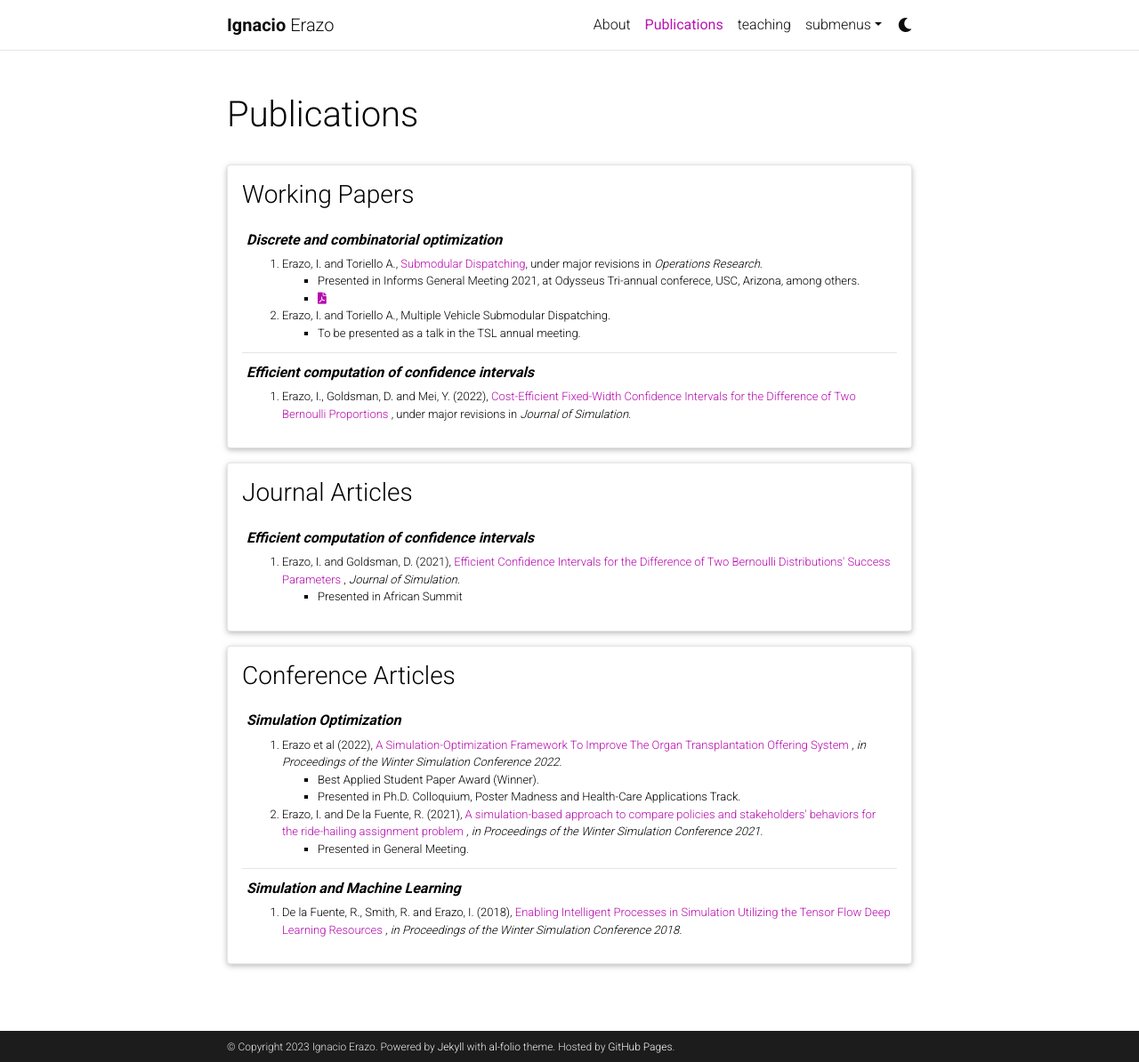
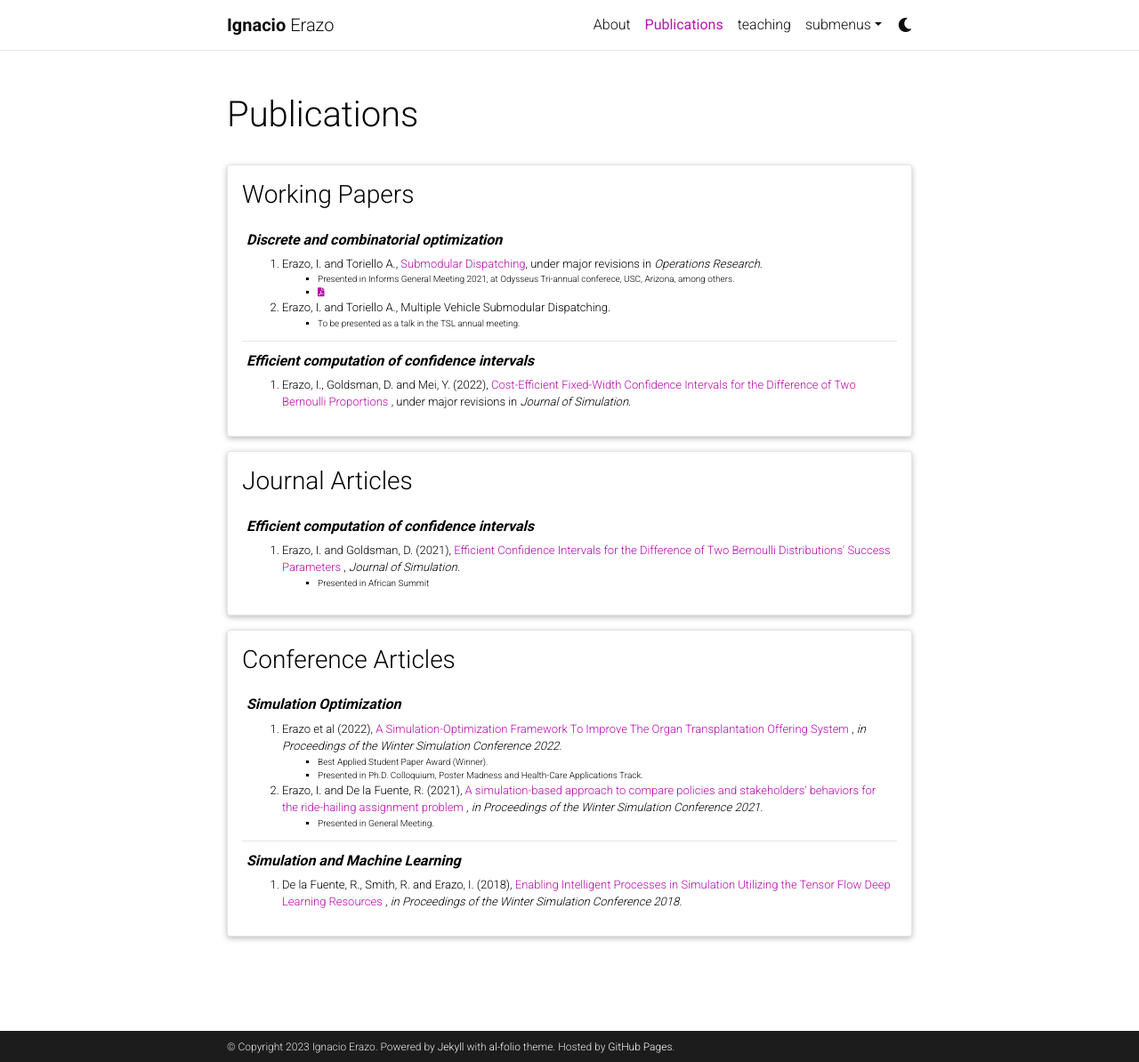
Before and after one commit to ierazo/ierazo.github.io, a Jekyll site: the page built from _pages/pubs_detailed.md, in a window 1280 px wide and 1194 px high. Shown: the whole window at 89% size. Built offline with Jekyll 4.4.1, drawn with Linux system fonts in a browser that asks for light colours; comment, search, counter and statistics services are not loaded; a style sheet for code colours, icons or effects is not loaded.

Commit message:
new symbol

```diff
--- a/_config.yml
+++ b/_config.yml
@@ -16,7 +16,7 @@ footer_text: >
 keywords: jekyll, jekyll-theme, academic-website, portfolio-website  # add your own keywords or leave empty
 
 lang: en # the language of your site (for example: en, fr, cn, ru, etc.)
-icon: prof_pic_apple.png #  # the emoji used as the favicon (alternatively, provide image name in /assets/img/)
+icon: infinity_symbol.png #  # the emoji used as the favicon (alternatively, provide image name in /assets/img/)
 
 url: https://ierazo.github.io # the base hostname & protocol for your site
 baseurl: # the subpath of your site, e.g. /blog/
--- a/_includes/cv/pubs_list.html
+++ b/_includes/cv/pubs_list.html
@@ -13,7 +13,7 @@
                     {% if item.title %}
                         <span class="item-title"> {{ item.title }} </span>
                     {% endif %}
-                    <font size="-1">
+                    <font size="-2">
                     {% if item.contents %}
                       <ul class="subitems">
                       {% for subitem in item.contents %}
```
Also changed, not shown: assets/img/infinity_symbol.png (added).
